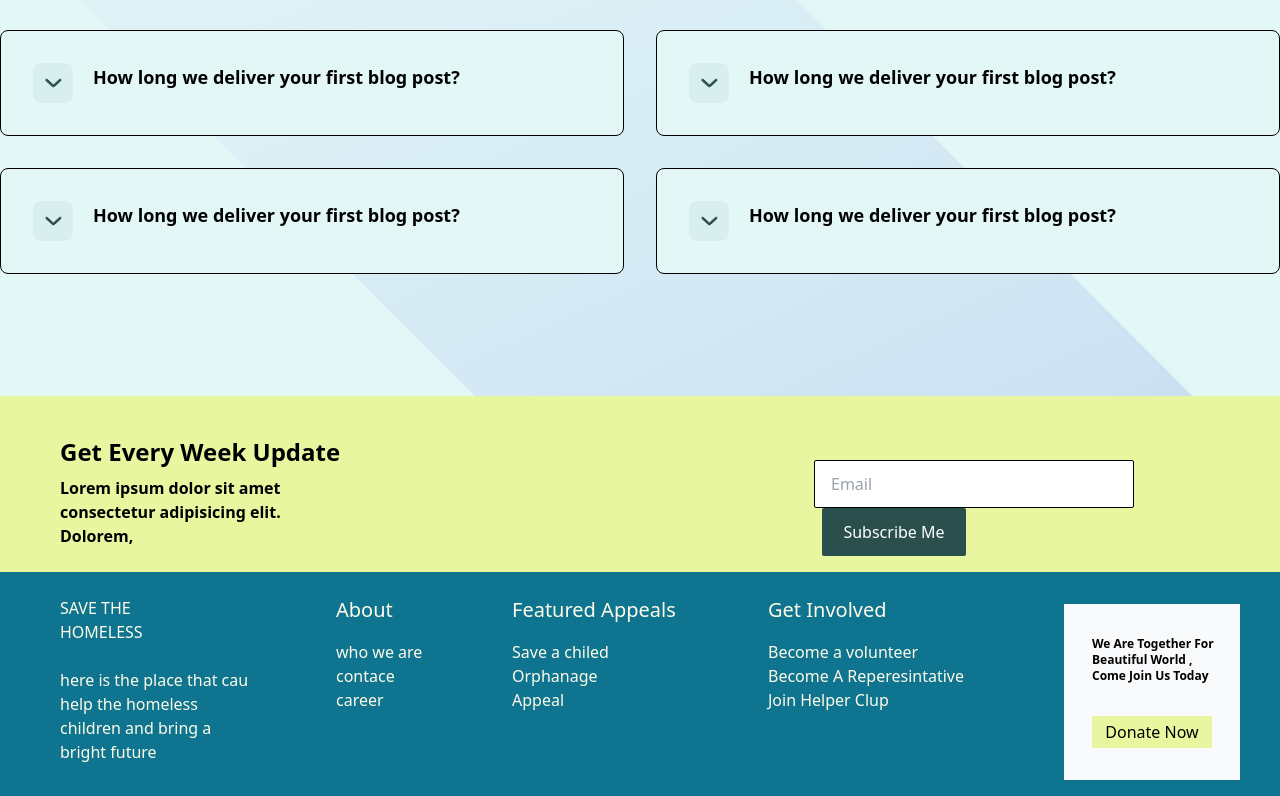
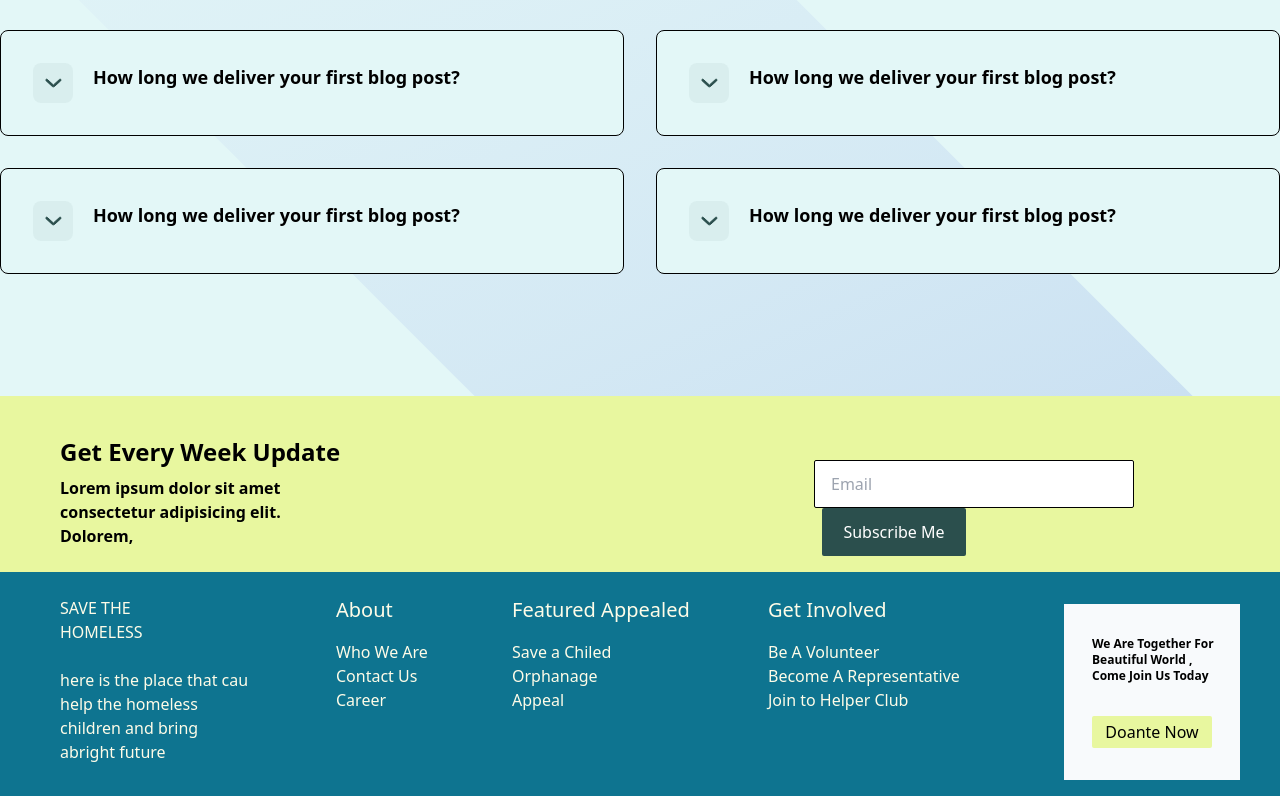
Before and after one commit to esmail322/Save-the-Homeless-childrenn, a React (Vite) app in the folder front/: page / in a window 1280 px wide. Shown: the part 4069-4865 px from the top of the page. Built offline with nearby package versions, Linux system fonts and the light colour scheme.

Commit message:
Here we go

```diff
--- a/front/src/components/Footer.jsx
+++ b/front/src/components/Footer.jsx
@@ -1,7 +1,10 @@
 import React from "react";
 import { Link } from "react-router-dom";
+import { useTranslation } from "react-i18next";
 
 function Footer() {
+  const { t } = useTranslation();
+
   return (
     <div className=" relative">
       <div className="h-110 bg-cyan-700 w-full h-56  pt-6 grid grid-cols-5  sticky bottom-0 left-0    text-yellow-50 ">
@@ -10,45 +13,42 @@ function Footer() {
             SAVE THE <br /> HOMELESS
           </p>{" "}
           <br />
-          <span className="text-yellow-50 ">
-            here is the place that cau help the homeless children and bring a
-            bright future
-          </span>
+          <span className="text-yellow-50 ">{t("bright")}</span>
         </div>
         <div className="pl-20">
-          <span className="text-xl ">About</span>
+          <span className="text-xl ">{t("about")}</span>
           <br />
           <div className="pt-4">
-            <a href="">who we are</a>
+            <a href="">{t("whowe")}</a>
             <br />
-            <a href="">contace</a>
+            <a href="">{t("contact")}</a>
             <br />
-            <a href="">career</a>
+            <a href="">{t("career")}</a>
             <br />
           </div>
         </div>
         <div>
-          <span className="text-xl">Featured Appeals</span>
+          <span className="text-xl">{t("featured")}</span>
           <br />
           <div className="pt-4 ml-0 pl-0">
-            <a href="">Save a chiled</a>
+            <a href="">{t("save")}</a>
             <br />
-            <a href="">Orphanage</a>
+            <a href="">{t("orphanage")}</a>
             <br />
-            <a href="">Appeal</a>
+            <a href="">{t("appeal")}</a>
             <br />
           </div>
         </div>
         <div>
           <div>
-            <span className="text-xl">Get Involved</span>
+            <span className="text-xl">{t("involved")}</span>
             <br />
             <div className="pt-4 ml-0 pl-0">
-              <a href="">Become a volunteer</a>
+              <a href="">{t("Be_A_Volunteer")}</a>
               <br />
-              <a href="">Become A Reperesintative</a>
+              <a href="">{t("represent")}</a>
               <br />
-              <a href="">Join Helper Clup</a>
+              <a href="">{t("join")}</a>
               <br />
             </div>
           </div>
@@ -56,12 +56,12 @@ function Footer() {
         <div className="ml-6 pl-4">
           <div className="h-44 w-44 bg-slate-50 mt-2 pt-4 pl-7 pr-4 mb-4 pb-8">
             <p className="text-black mt-4 font-bold text-xs">
-              We Are Together For Beautiful World , Come Join Us Today <br />
+              {t("together")}{" "}
             </p>
             <br />
             <Link to="/bank">
               <button className=" mt-2  w-[120px]  h-8 text-black rounded-sm hover:bg-sky-700   bg-accent-2">
-                Donate Now
+                {t("donate")}
               </button>
             </Link>
           </div>
--- a/front/src/translation/en/en.json
+++ b/front/src/translation/en/en.json
@@ -68,6 +68,23 @@
     "credentail":"Add Your Bank Card Credentials",
     "problem":" IF YOU HAVE ANY PROBLEM IN SIGNNING PLEASE CONTACT TO OUR COMUNITYTEAM THEY WILL SOLVE YOUR PROBLEM SOONLY",
     "bankslip":"Add Your Bank Slip",
+    "bright":"   here is the place that cau help the homeless children and bring abright future",
+    "about":"About",
+    "whowe":"Who We Are",
+    "career":"Career",
+    "featured":"Featured Appealed",
+    "save":"Save a Chiled",
+    "orphanage":"Orphanage",
+    "appeal":"Appeal",
+    "involved":"Get Involved",
+    "represent":"Become A Representative",
+    "join":"Join to Helper Club",
+    "together":"We Are Together For Beautiful World , Come Join Us Today",
+    "sort":"Sort By",
+    "math":"Mathematic",
+
+    "interest":"If you are intersted to continue lesson in this part please followthis course to  a fututre for yourself.",
+
 
 
 
--- a/front/src/translation/fa/fa.json
+++ b/front/src/translation/fa/fa.json
@@ -74,7 +74,23 @@
     "credentail":"معلومات بانکی خودرا وارد نمایید",
     "problem":" اگر در امضا هر گونه مشکلی دارید، لطفاً با تیم انجمن ما تماس بگیرید، آنها به زودی مشکل شما را حل خواهند کرد",
     "bankslip":"رسید بانکی خود را اضافه کنید",
-    "leo":"ادامه"
+    "leo":"ادامه",
+    "bright":" اینجا جای است که میتوانید با کمک به اطفال بی بضاعت آینده روشن به آنها بیاورید" ,
+    "about":"درباره",
+    "whowe":"ما کی استیم",
+    "career":"کار ما",
+    "featured":"ویژگی درخواست",
+    "save":"یک طفل را نجات دهید",
+    "orphanage":"یتیمان",
+    "appeal":"درخواست",
+    "involved":"سهم بگیرید",
+    "represent":"نماینده شوید",
+    "join":"به تیم کمک کننده بپیوندید",
+    "together":"ما برای یک دنیا زیبا باهم, استیم باما بپیوندید",
+    "sort":"براساس",
+    "math":"ریاضی",
+    "interest":"اگر علاقمند استید درین بخش درس را ادامه دهید لطفا این بخش را تعقیب کنید تا یک آینده خوب به خود بسازید"
+
 
 
 
```
Also changed, not shown: 1 other file (tests, documents, lock files or other folders).
